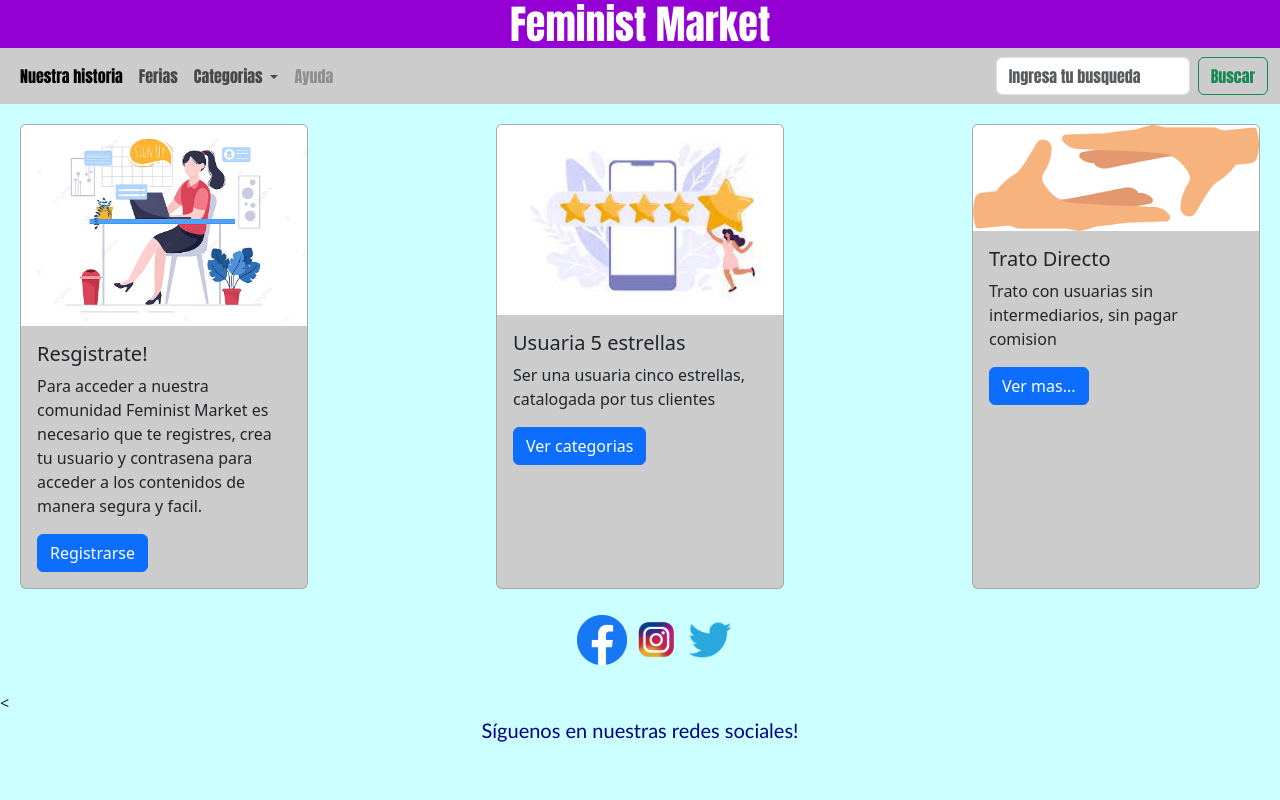
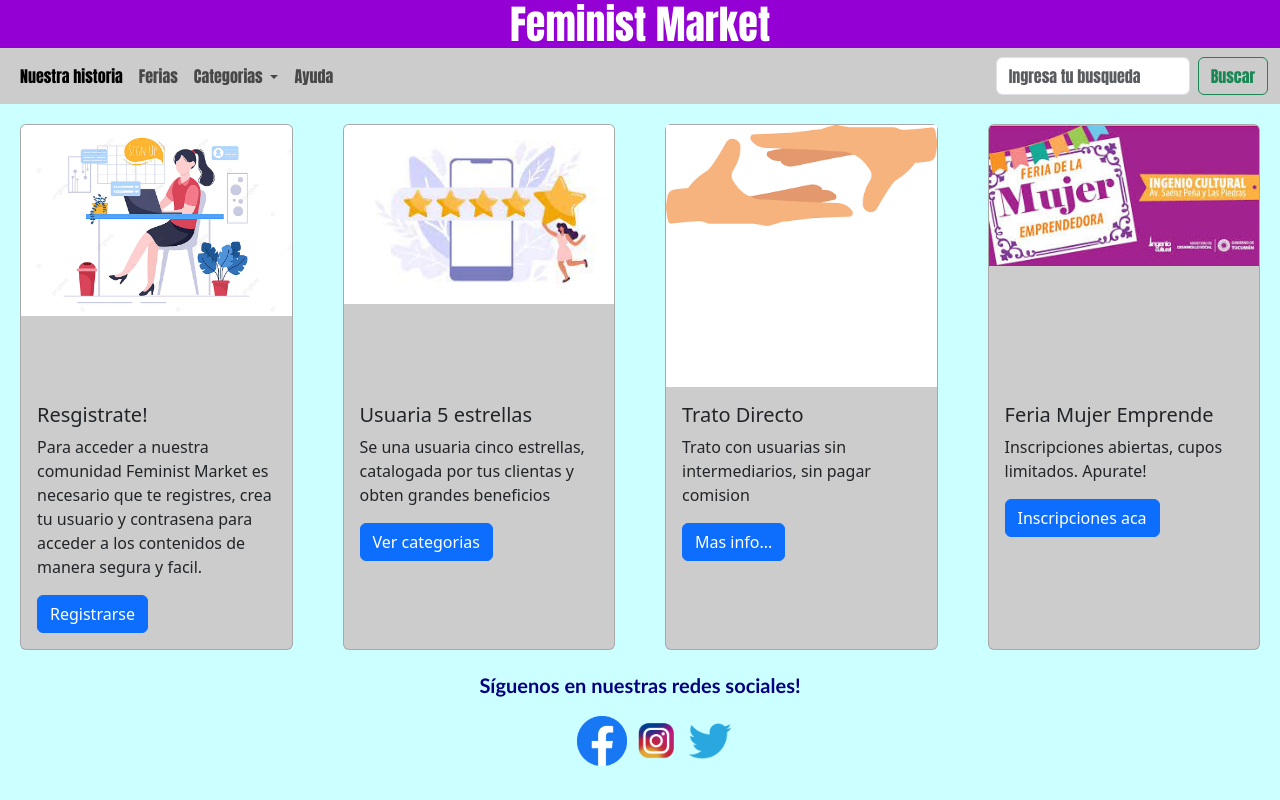
Before and after one commit to Liligon/Proyectoindividual, a plain HTML site: page index.html in a window 1280 px wide. Drawn offline with nearby package versions, Linux system fonts and the light colour scheme.

Commit message:
modifica css

```diff
--- a/index.html
+++ b/index.html
@@ -31,6 +31,7 @@
             </li>
             <li class="nav-item">
               <a class="nav-link" href="#">Ferias</a>
+
             </li>
             <li class="nav-item dropdown">
               <a class="nav-link dropdown-toggle" href="#" role="button" data-bs-toggle="dropdown"
@@ -49,7 +50,7 @@
               </ul>
             </li>
             <li class="nav-item">
-              <a class="nav-link disabled">Ayuda</a>
+              <a class="nav-link">Ayuda</a>
             </li>
           </ul>
           <form class="d-flex" role="search">
@@ -64,9 +65,10 @@
 
   <main>
 
-    <section class="grilla d-flex justify-content-between mb-3">
+    <div class="contenedor">
+      <!--d-flex justify-content-between mb-3 -->
 
-      <div class="card" style="width: 18rem;">
+      <div class="card">
         <img src="./img/registro.png" class="card-img-top" alt="sin imagen">
         <div class="card-body">
           <h5 class="card-title">Resgistrate!</h5>
@@ -76,55 +78,61 @@
         </div>
       </div>
 
-      <div class="card" style="width: 18rem;">
+      <div class="card">
+
         <img src="./img/estrellas.jfif" class="card-img-top" alt="sin imagen">
         <div class="card-body">
           <h5 class="card-title">Usuaria 5 estrellas</h5>
-          <p class="card-text">Ser una usuaria cinco estrellas, catalogada por tus clientes</p>
+          <p class="card-text">Se una usuaria cinco estrellas, catalogada por tus clientas y obten grandes beneficios
+          </p>
           <a href="#" class="btn btn-primary">Ver categorias</a>
         </div>
       </div>
 
-      <div class="card" style="width: 18rem;">
-        <img src="./img/trato.png" class="card-img-top" alt="...">
+      <div class="card">
+        <div style="background-color: white; ">
+          <img src="./img/trato.png" class="card-img-top" alt="...">
+        </div>
+
         <div class="card-body">
           <h5 class="card-title">Trato Directo</h5>
           <p class="card-text">Trato con usuarias sin intermediarios, sin pagar comision</p>
-          <a href="#" class="btn btn-primary">Ver mas...</a>
+        <a href="#" class="btn btn-primary">Mas info...</a>
+        </div>
+
+      </div>
+
+      <div class="card">
+        <img src="./img/feria0.jfif" class="card-img-top" alt="...">
+        <div class="card-body">
+          <h5 class="card-title">Feria Mujer Emprende</h5>
+          <p class="card-text">Inscripciones abiertas, cupos limitados. Apurate!</p>
+          <a href="#" class="btn btn-primary">Inscripciones aca</a>
         </div>
       </div>
 
-
-    </section>
+    </div>
 
   </main>
 
-
   <footer>
 
+    <p class=mensaje> <strong> Síguenos en nuestras redes sociales!</strong></p>
+
     <div class="logos">
-
       <ul>
-
         <img class="rrss" src="./img/fbk.png" alt="nuestras rrss">
         <img class="rrss" src="./img/ig.png" alt="nuestras rrss">
         <img class="rrss" src="./img/twitter.png" alt="nuestras rrss">
 
       </ul>
-
     </div>
-
-    < <p class=mensaje> Síguenos en nuestras redes sociales!</p>
 
   </footer>
 
-
-
-  <script src="./js/bootstrap.bundle.min.js"></script>
+  <script src="./bootstrap/js/bootstrap.bundle.min.js"></script>
 
 </body>
 
 
-
-
 </html>
--- a/style.css
+++ b/style.css
@@ -1,4 +1,4 @@
-h1{
+h1 {
    text-align: center;
    font-family: Impact, Haettenschweiler, 'Arial Narrow Bold', sans-serif;
    color: white;
@@ -6,44 +6,43 @@ h1{
    margin: 0%;
 }
 
-.navbar{
-   background-color:#CCCCCC!important;
+.navbar {
+   background-color: #CCCCCC !important;
    font-family: Impact, Haettenschweiler, 'Arial Narrow Bold', sans-serif;
-   color:white;
+   color: white;
    font-size: 16px;
 }
 
 
-body{
-   background-color:#CCFFFF
+body {
+   background-color: #CCFFFF
 }
 
-.card{
-   background-color:#CCCCCC;
+.contenedor{
+   display: grid;
+   grid-template-columns: 1fr 1fr 1fr 1fr;
+   gap: 10px;
 }
 
-.grilla {
-   margin:20px;
+.card {
+   background-color: #CCCCCC;
+   margin: 20px;
+   display: grid;
+   grid-template-rows: 1fr 1fr;
 }
 
+.logos {
+   display: flex;
+   justify-content: center;
 
-.card {
-  margin: 0%;
-}
-
-.logos{
-  display:flex;
-  justify-content: center;
 }
 
 .rrss {
    width: 50px;
    height: 50px;
-   margin-top: 10px;
-   margin-bottom: 10PX;
 }
 
-.mensaje{
+.mensaje {
    text-align: center;
    font-family: 'Gill Sans', 'Gill Sans MT', Calibri, 'Trebuchet MS', sans-serif;
    color: navy;
```
Also changed, not shown: bootstrap/css/bootstrap.css, img/feria0.jfif (added), img/feria1.jfif (added), img/feria2.jfif (added).
